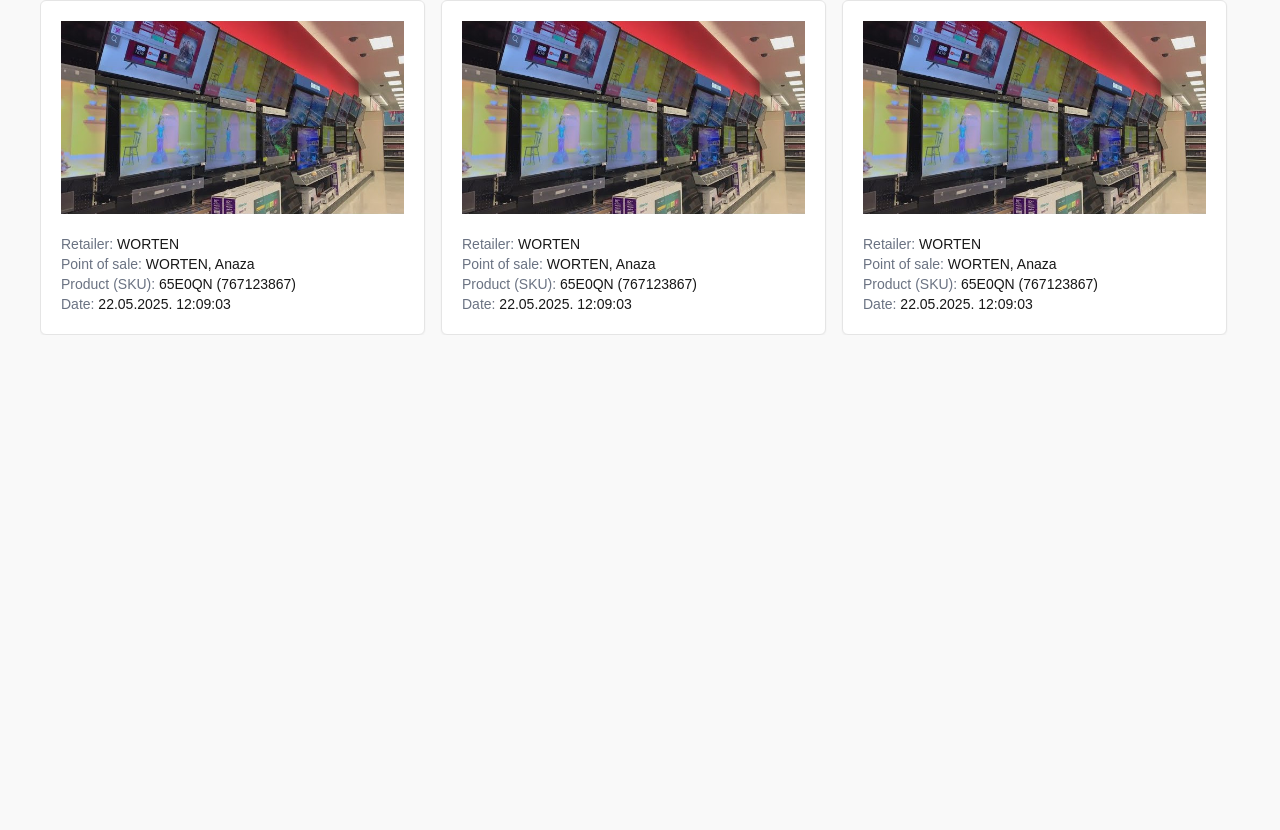
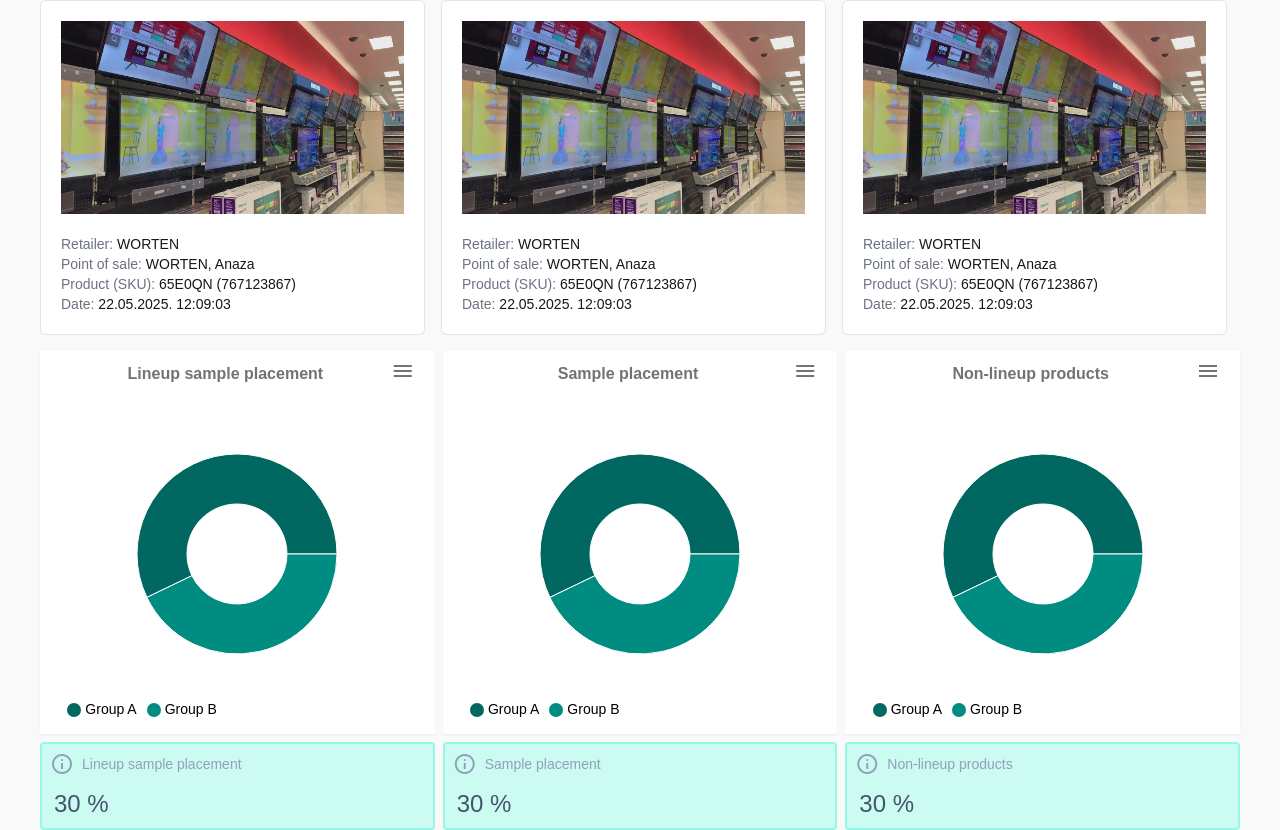
Before and after one commit to bobadj/hyper-care, a Next.js app: page / in a window 1280 px wide. Shown: the part 2224-3054 px from the top of the page. Before the commit the page ends 2559 px from the top, so only its background shows below. Built offline with nearby package versions, Linux system fonts and the light colour scheme.

Commit message:
sample placements

```diff
--- /dev/null
+++ b/src/app/components/Info/index.tsx
@@ -0,0 +1,18 @@
+import MaterialIcon from '../MaterialIcon';
+
+type InfoProps = {
+  title: string;
+  content: string;
+};
+
+export default function Info({ title, content }: InfoProps) {
+  return (
+    <div className="bg-teal-100 border-2 border-teal-200 rounded-sm p-2 flex flex-col gap-3">
+      <div className="flex flex-row gap-2 text-slate-400 items-center">
+        <MaterialIcon name="info" />
+        <span className="text-sm">{title}</span>
+      </div>
+      <span className="text-2xl text-slate-600 px-1 font-bolder">{content}</span>
+    </div>
+  );
+}
--- /dev/null
+++ b/src/app/components/Lineup/index.tsx
@@ -0,0 +1,64 @@
+'use client';
+
+import classNames from 'classnames';
+import { PieChart, Pie, Cell, ResponsiveContainer, Legend } from 'recharts';
+import MaterialIcon from '../MaterialIcon';
+import Info from '../Info';
+import { ColorType } from '@/app/types';
+
+type LineupProps = {
+  title: string;
+  data: { name: string; value: number }[];
+  colors?: ColorType[];
+};
+
+export default function Lineup({
+  title,
+  data,
+  colors = ['#006861', '#008c81'],
+}: LineupProps) {
+  return (
+    <div className="flex flex-col gap-2">
+      <div className="w-full bg-white px-5 py-2 shadow-xs">
+        <div className="flex flex-row w-full items-center">
+          <h2 className="mx-auto font-semibold mb-4 text-neutral-500">
+            {title}
+          </h2>
+          <h2 className={classNames('font-semibold mb-4 text-neutral-500')}>
+            <MaterialIcon name="menu" cursor />
+          </h2>
+        </div>
+
+        <div className="flex justify-center">
+          <ResponsiveContainer width={350} height={320}>
+            <PieChart>
+              <Pie
+                data={data}
+                dataKey="value"
+                nameKey="name"
+                outerRadius={100}
+                innerRadius={50}
+              >
+                {data.map((_, index) => (
+                  <Cell
+                    key={`cell-${index}`}
+                    fill={colors[index % colors.length]}
+                  />
+                ))}
+              </Pie>
+              <Legend
+                verticalAlign="bottom"
+                align="left"
+                iconType="circle"
+                formatter={(name) => (
+                  <span className="text-black text-sm">{name}</span>
+                )}
+              />
+            </PieChart>
+          </ResponsiveContainer>
+        </div>
+      </div>
+      <Info title={title} content="30 %" />
+    </div>
+  );
+}
--- a/src/app/page.tsx
+++ b/src/app/page.tsx
@@ -3,6 +3,7 @@
 import Product from './components/Product';
 import BrandShare from './components/BrandShare';
 import RetailerChart from './components/RetailerChart';
+import Lineup from './components/Lineup';
 
 const sdaData = [
   { name: 'Philips', value: 11.9 },
@@ -47,6 +48,11 @@
   { name: 'Dec 2024', customer: [{ name: 'Tehnomania', value: 1898 }] },
 ];
 
+const lineupData = [
+  { name: 'Group A', value: 400 },
+  { name: 'Group B', value: 300 },
+];
+
 export default function Home() {
   return (
     <div className="grid grid-cols-2 gap-4 pt-4">
@@ -67,6 +73,13 @@
       <div className="col-span-2">
         <Product.List />
       </div>
+      <div className="col-span-2">
+        <div className="grid grid-cols-3 gap-2">
+          <Lineup title="Lineup sample placement" data={lineupData} />
+          <Lineup title="Sample placement" data={lineupData} />
+          <Lineup title="Non-lineup products" data={lineupData} />
+        </div>
+      </div>
     </div>
   );
 }
```
